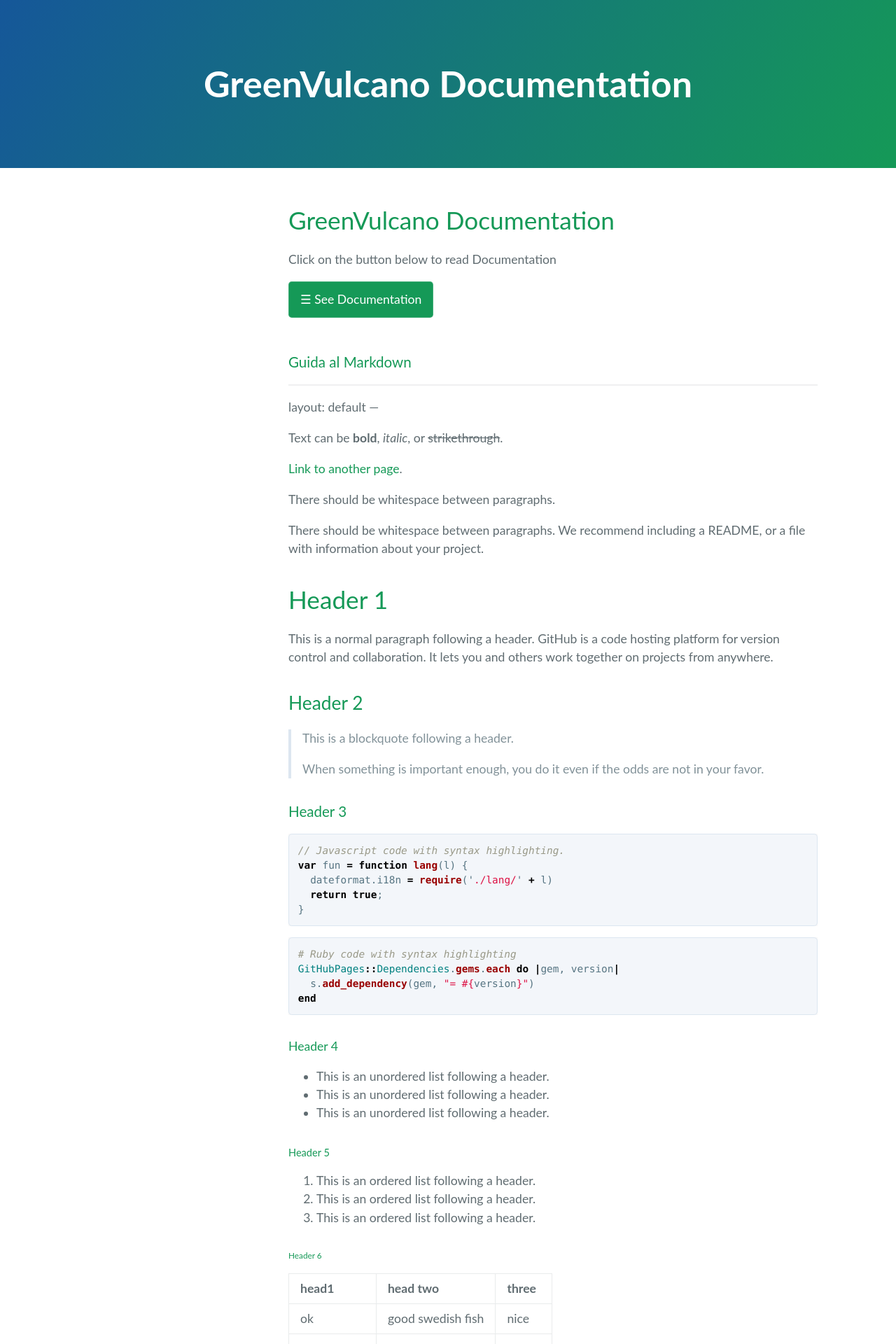
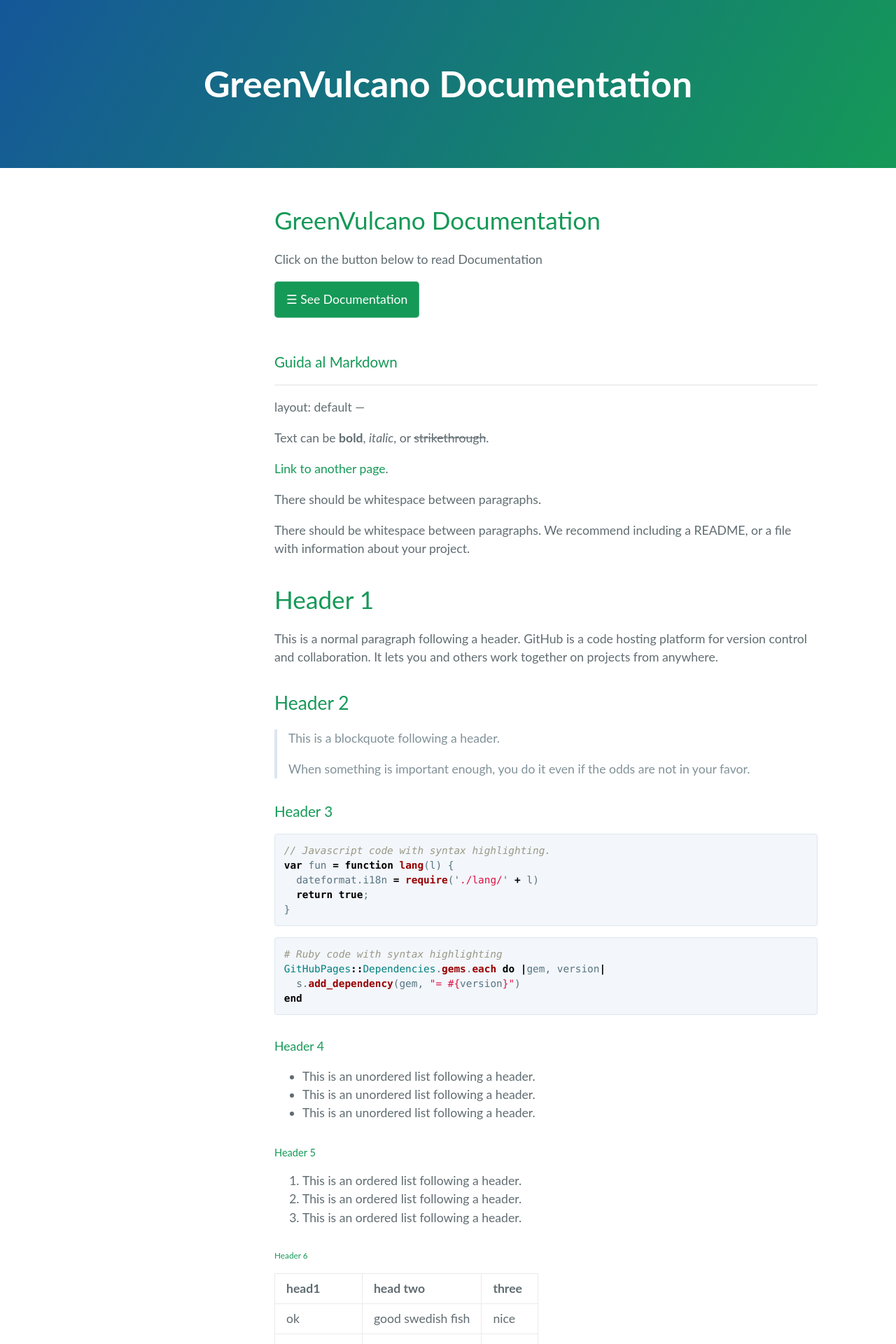
Before and after one commit to dianamw/GreenVulcano-Beta, a Jekyll site: the page built from index.md, in a window 1280 px wide. Shown: the top 1920 px of the page at 70% size. Built offline with Jekyll 4.4.1, drawn with Linux system fonts in a browser that asks for light colours; our own code applies the rules of GitHub Pages for plain Markdown files; the repository's description, which GitHub fills in, is left out.

Commit message:
Update style.scss

```diff
--- a/assets/css/style.scss
+++ b/assets/css/style.scss
@@ -34,7 +34,7 @@ body {
 #main {
     transition: margin-left .5s;
     padding: 16px;
-    margin-left: 300px
+    margin-left: 280px
 }
 @media screen and (max-height: 450px) {
   .sidenav {padding-top: 15px;}
@@ -69,7 +69,7 @@ body {
     color: #ffffff;
     cursor: pointer;
     padding: 18px;
-    width: 300px;
+    width: 280px;
     border: none;
     text-align: left;
     outline: none;
```
